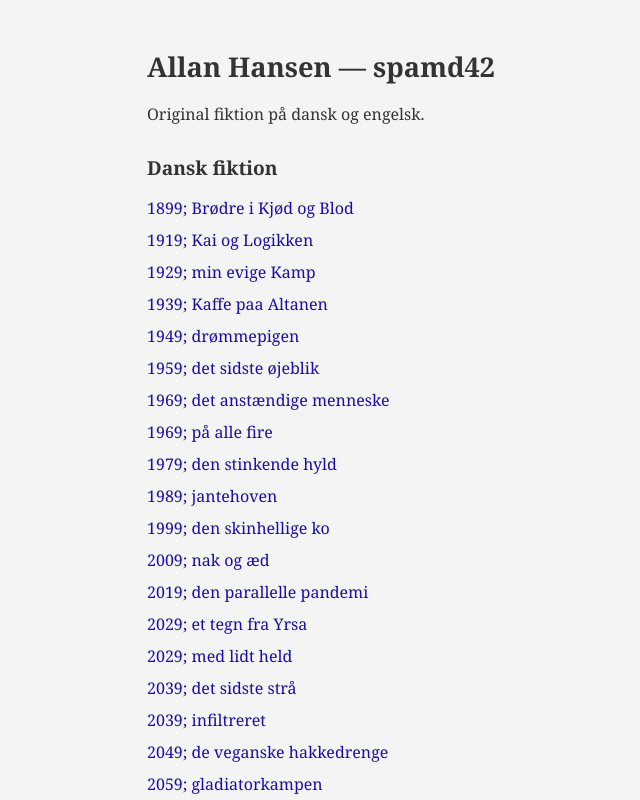
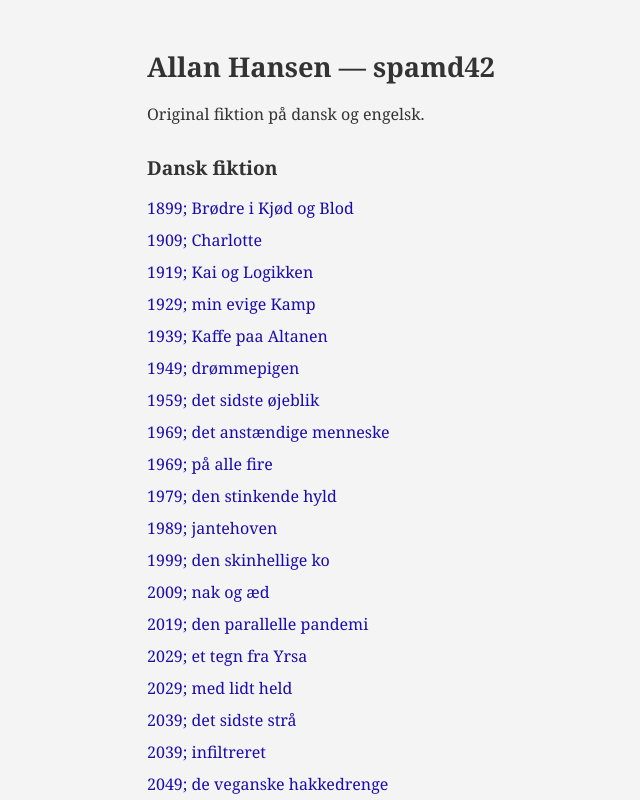
Before and after one commit to spamd42/fiction, a plain HTML site: page index.html in a window 1280 px wide. Shown: the top 800 px of the page, without its empty margins (93-733 px from the left). Drawn offline with Linux system fonts and the light colour scheme.

Commit message:
Update index.html

```diff
--- a/index.html
+++ b/index.html
@@ -55,7 +55,8 @@
 
 		<h2>Dansk fiktion</h2>
 		<ul>
-			<li><a href='1899;%20Brødre%20i%20Kjød%20og%20Blod.md' target='_blank'>1899; Brødre i Kjød og Blod </a></li>
+			<li><a href='1899;%20Brødre%20i%20Kjød%20og%20Blod.md' target='_blank'>1899; Brødre i Kjød og Blod</a></li>
+			<li><a href='1909;%20Charlotte.md' target='_blank'>1909; Charlotte</a></li>
 			<li><a href='1919;%20Kai%20og%20Logikken.md' target='_blank'>1919; Kai og Logikken</a></li>
 			<li><a href='1929;%20min%20evige%20Kamp.md' target='_blank'>1929; min evige Kamp</a></li>
 			<li><a href='1939;%20Kaffe%20paa%20Altanen.md' target='_blank'>1939; Kaffe paa Altanen</a></li>
```
